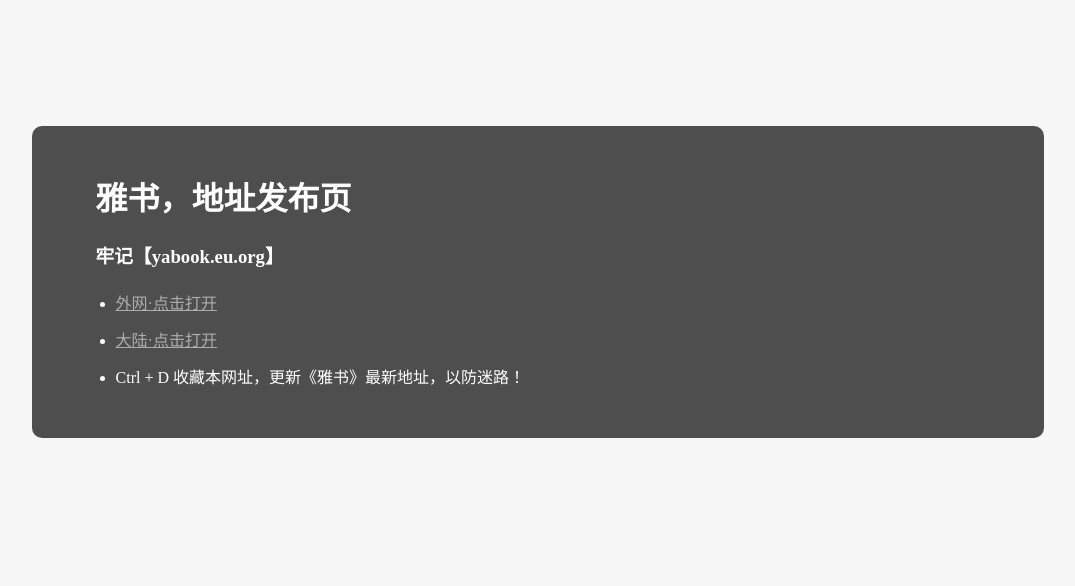
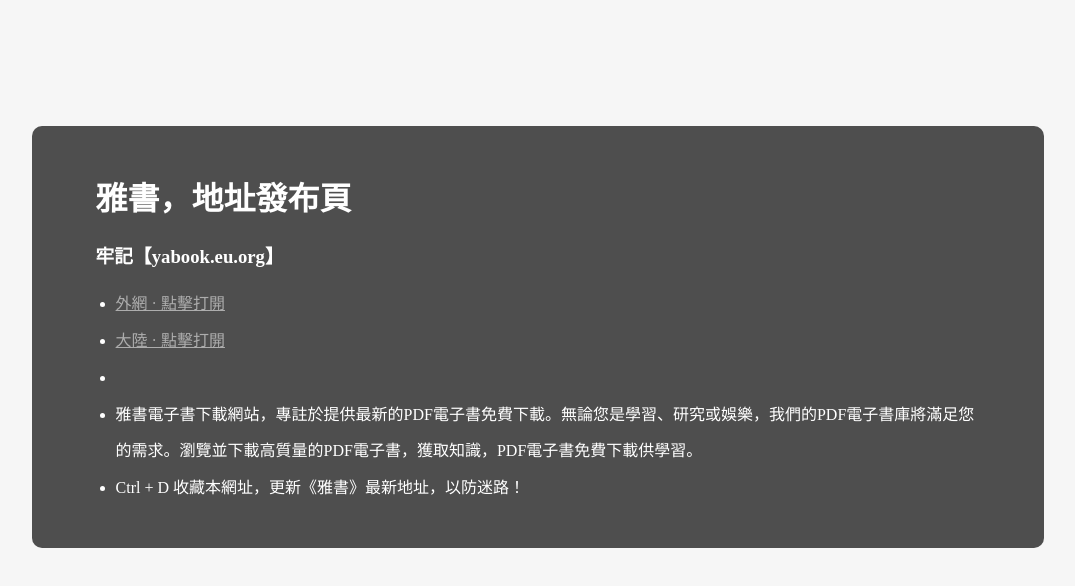
Before and after one commit to YabookWeb/yabookweb.github.io, a plain HTML site: page index.html in a window 1280 px wide. Shown: the whole page, without its empty margins (102-1177 px from the left). Drawn offline with Linux system fonts and the light colour scheme.

Commit message:
Update index.html

```diff
--- a/index.html
+++ b/index.html
@@ -3,7 +3,7 @@
 <head>
     <meta charset="utf-8">
     <meta name="viewport" content="width=device-width, initial-scale=1, shrink-to-fit=no">
-    <title>雅书 - 地址发布页</title>
+    <title>雅書 | PDF電子書學習下載站 - 地址發布頁</title>
     <style>
         body {
             background: #f6f6f6;
@@ -29,12 +29,14 @@
 </head>
 <body>
     <div class="container">
-        <h1>雅书，地址发布页</h1>
-        <h3>牢记【yabook.eu.org】</h3>
+        <h1>雅書，地址發布頁</h1>
+        <h3>牢記【yabook.eu.org】</h3>
         <ul>
-            <li><a href="https://yabook.org">外网·点击打开</a></li>
-            <li><a href="https://yabook.blog">大陆·点击打开</a></li>
-            <li>Ctrl + D 收藏本网址，更新《雅书》最新地址，以防迷路！</li>
+            <li><a href="https://yabook.org">外網 · 點擊打開</a></li>
+            <li><a href="https://yabook.blog">大陸 · 點擊打開</a></li>
+            <li></li>
+            <li>雅書電子書下載網站，專註於提供最新的PDF電子書免費下載。無論您是學習、研究或娛樂，我們的PDF電子書庫將滿足您的需求。瀏覽並下載高質量的PDF電子書，獲取知識，PDF電子書免費下載供學習。</li>
+            <li>Ctrl + D 收藏本網址，更新《雅書》最新地址，以防迷路！</li>
         </ul>
     </div>
 </body>
```
